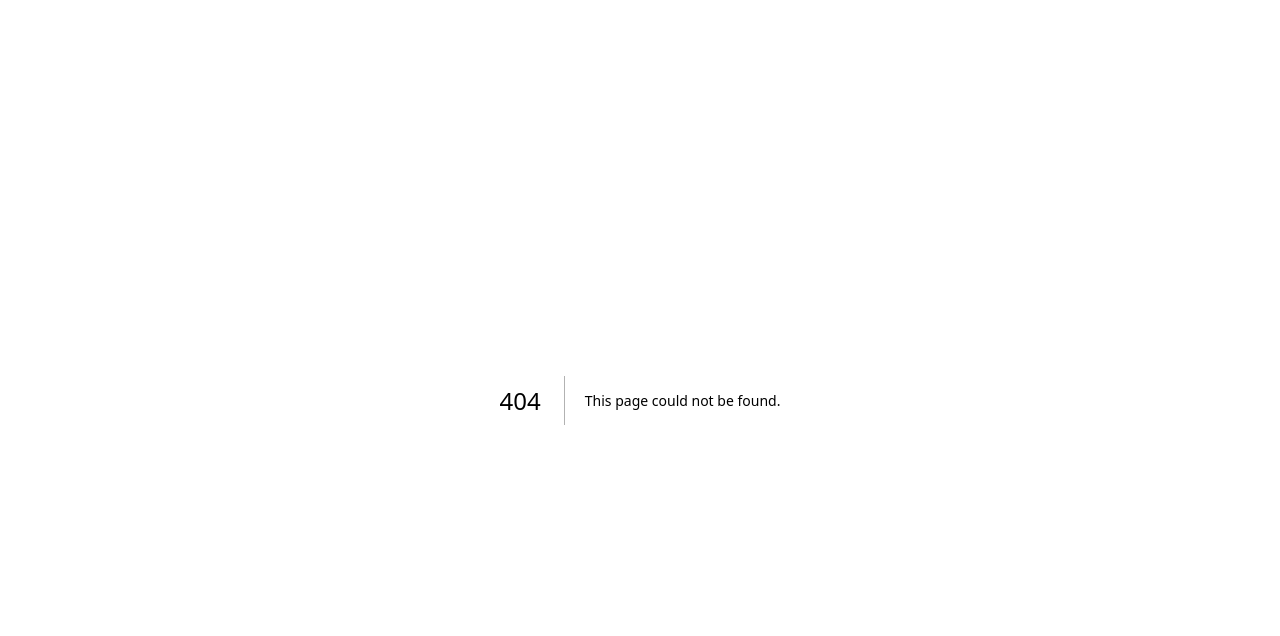
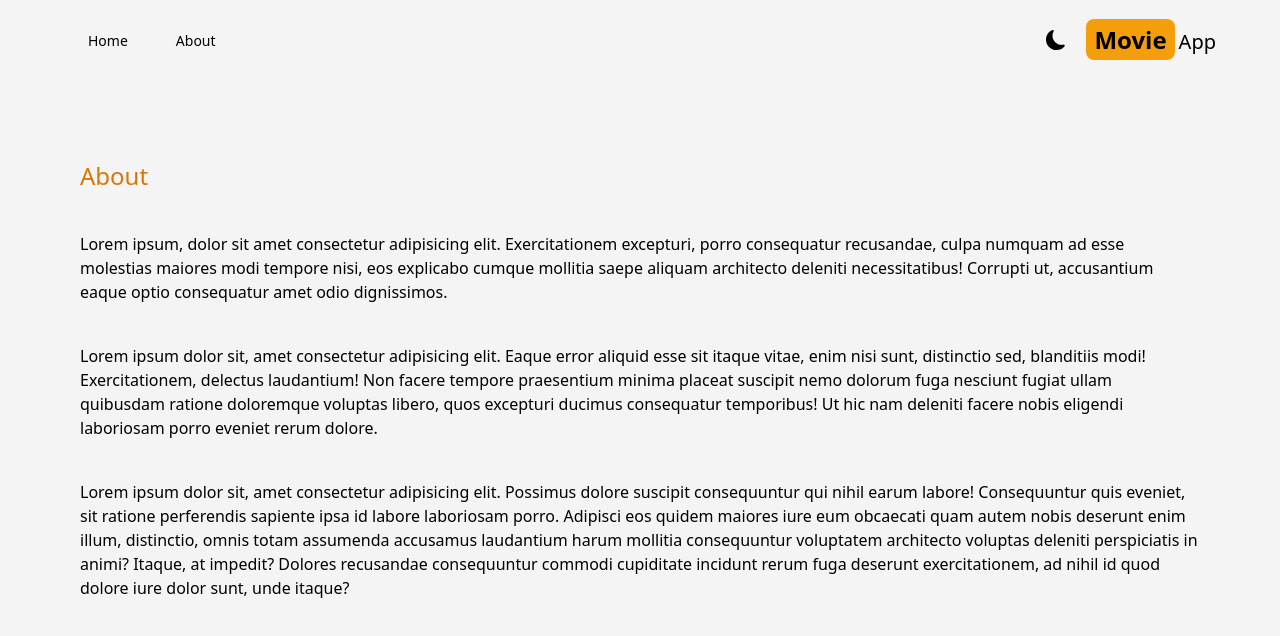
Before and after one commit to ozgeozkaraa01/movie-app, a Next.js app: page /about in a window 1280 px wide. Before the commit this address had no page. Shown: the top 636 px of the page. Built offline with nearby package versions, Linux system fonts and the light colour scheme.

Commit message:
feat: create the about page

```diff
--- /dev/null
+++ b/pages/about.jsx
@@ -0,0 +1,42 @@
+import React from "react";
+import Header from "../components/Header";
+
+const About = () => {
+  return (
+    <div className="dark:bg-gray-900 bg-zinc-100 h-screen overflow-y-auto">
+      <Header />
+      <div className="max-w-7xl mx-auto space-y-10 p-20">
+        <h1 className="text-2xl font-medium text-amber-600">About</h1>
+        <p>
+          Lorem ipsum, dolor sit amet consectetur adipisicing elit.
+          Exercitationem excepturi, porro consequatur recusandae, culpa numquam
+          ad esse molestias maiores modi tempore nisi, eos explicabo cumque
+          mollitia saepe aliquam architecto deleniti necessitatibus! Corrupti
+          ut, accusantium eaque optio consequatur amet odio dignissimos.
+        </p>
+        <p>
+          Lorem ipsum dolor sit, amet consectetur adipisicing elit. Eaque error
+          aliquid esse sit itaque vitae, enim nisi sunt, distinctio sed,
+          blanditiis modi! Exercitationem, delectus laudantium! Non facere
+          tempore praesentium minima placeat suscipit nemo dolorum fuga nesciunt
+          fugiat ullam quibusdam ratione doloremque voluptas libero, quos
+          excepturi ducimus consequatur temporibus! Ut hic nam deleniti facere
+          nobis eligendi laboriosam porro eveniet rerum dolore.
+        </p>
+        <p>
+          Lorem ipsum dolor sit, amet consectetur adipisicing elit. Possimus
+          dolore suscipit consequuntur qui nihil earum labore! Consequuntur quis
+          eveniet, sit ratione perferendis sapiente ipsa id labore laboriosam
+          porro. Adipisci eos quidem maiores iure eum obcaecati quam autem nobis
+          deserunt enim illum, distinctio, omnis totam assumenda accusamus
+          laudantium harum mollitia consequuntur voluptatem architecto voluptas
+          deleniti perspiciatis in animi? Itaque, at impedit? Dolores recusandae
+          consequuntur commodi cupiditate incidunt rerum fuga deserunt
+          exercitationem, ad nihil id quod dolore iure dolor sunt, unde itaque?
+        </p>
+      </div>
+    </div>
+  );
+};
+
+export default About;
```
